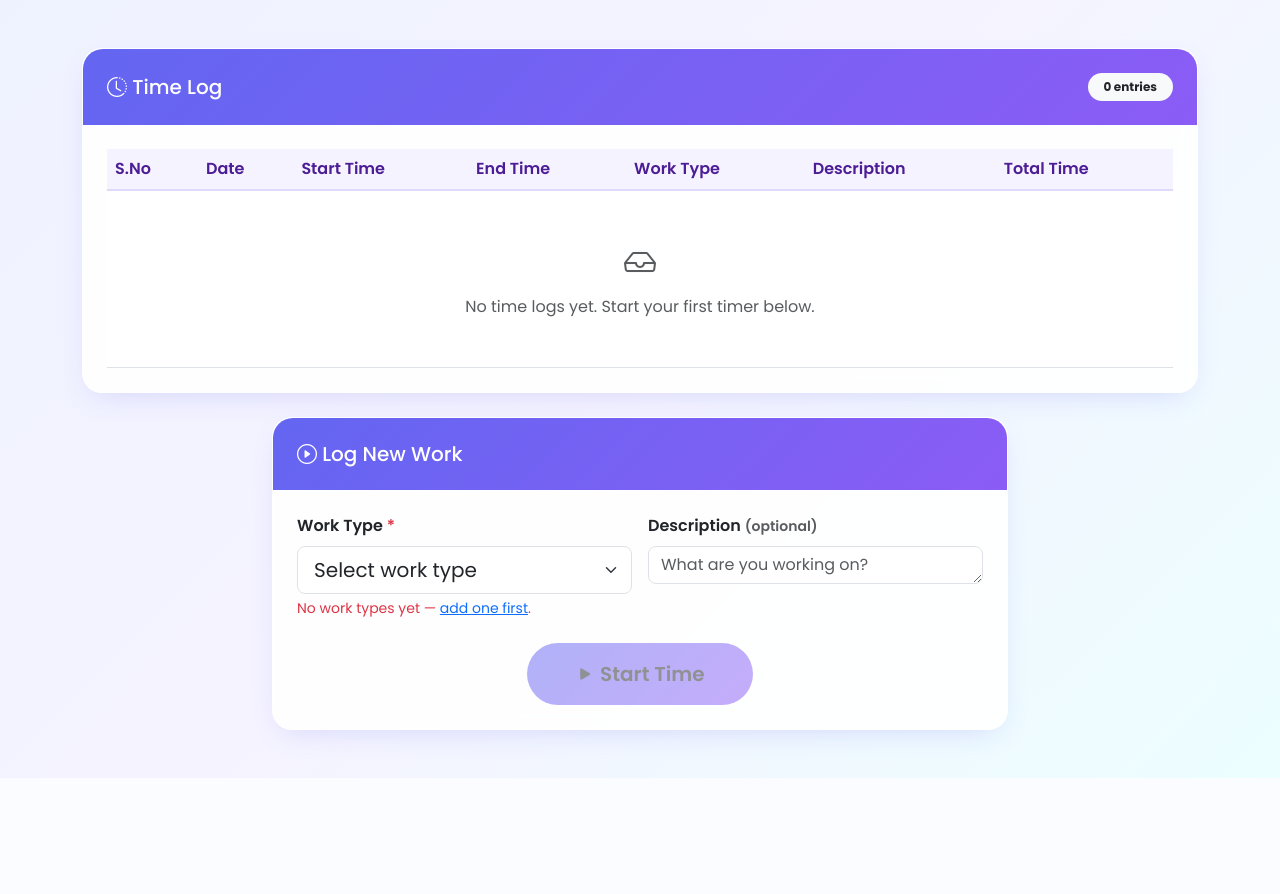
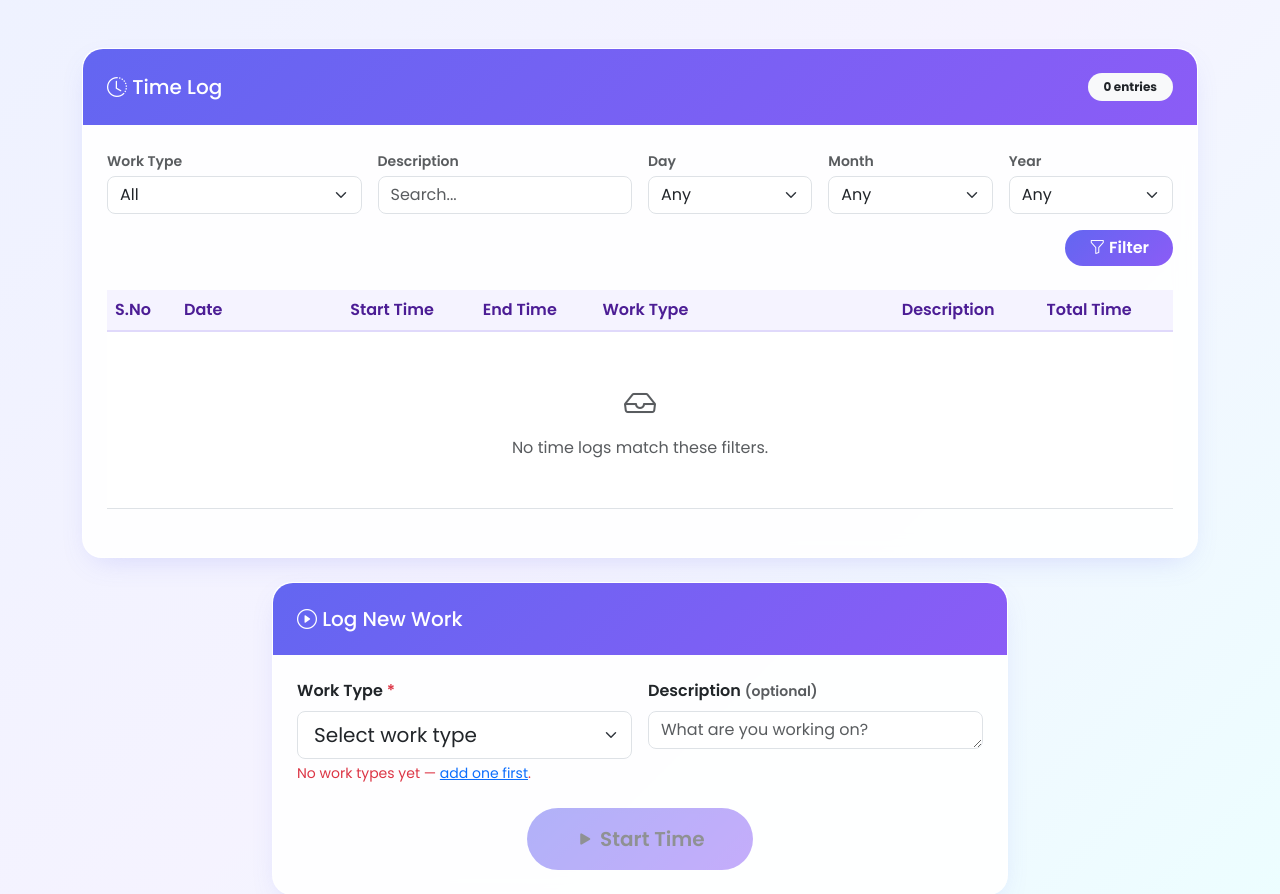
Before and after one commit to ravigurupackiyam/laravel-work-tracker, a Laravel app: page / in a window 1280 px wide. Shown: the part 79-973 px from the top of the page. Before the commit the page ends 857 px from the top, so only its background shows below. Run offline with Laravel 12, Linux system fonts and the light colour scheme; data that the repository does not hold is empty; some libraries are stand-ins or nearby versions.

Commit message:
added pagination and filters

```diff
--- a/app/Http/Controllers/TimeLogController.php
+++ b/app/Http/Controllers/TimeLogController.php
@@ -5,24 +5,50 @@ namespace App\Http\Controllers;
 use App\Models\TimeLog;
 use App\Models\WorkType;
 use Illuminate\Http\Request;
-use Illuminate\Support\Facades\Carbon;
+use Carbon\Carbon;
 
 class TimeLogController extends Controller
 {
-    public function index()
+    public function index(Request $request)
     {
-        $logs = TimeLog::with('workType')
+        $filters = $request->only(['work_type_id', 'description', 'day', 'month', 'year']);
+
+        $query = TimeLog::with('workType')
             ->whereNotNull('end_time')
+            ->when($filters['work_type_id'] ?? null, function ($q, $workTypeId) {
+                $q->where('work_type_id', $workTypeId);
+            })
+            ->when($filters['description'] ?? null, function ($q, $description) {
+                $q->where('description', 'like', '%' . $description . '%');
+            })
+            ->when($filters['day'] ?? null, function ($q, $day) {
+                $q->whereDay('date', $day);
+            })
+            ->when($filters['month'] ?? null, function ($q, $month) {
+                $q->whereMonth('date', $month);
+            })
+            ->when($filters['year'] ?? null, function ($q, $year) {
+                $q->whereYear('date', $year);
+            })
             ->orderByDesc('date')
-            ->orderByDesc('start_time')
-            ->get();
+            ->orderByDesc('start_time');
+
+        // Sum total time across the *entire filtered set*, not just the current page
+        $totalSeconds = (clone $query)->sum('total_seconds');
+
+        $logs = $query->paginate(10)->withQueryString();
 
         // Is there a timer currently running? (started but not ended yet)
         $activeLog = TimeLog::with('workType')->whereNull('end_time')->latest('start_time')->first();
 
         $workTypes = WorkType::orderBy('name')->get();
 
-        return view('timelogs.index', compact('logs', 'activeLog', 'workTypes'));
+        // Years available in the data, for the year filter dropdown
+        $years = TimeLog::selectRaw('DISTINCT YEAR(date) as year')
+            ->orderByDesc('year')
+            ->pluck('year');
+
+        return view('timelogs.index', compact('logs', 'activeLog', 'workTypes', 'filters', 'totalSeconds', 'years'));
     }
 
     // Called via AJAX when "Start Time" is clicked
--- a/app/Models/TimeLog.php
+++ b/app/Models/TimeLog.php
@@ -38,14 +38,20 @@ class TimeLog extends Model
     // Formatted "HH:MM:SS" for the Total Time column
     public function getTotalTimeFormattedAttribute(): string
     {
-        if (is_null($this->total_seconds)) {
+        return self::formatSeconds($this->total_seconds);
+    }
+
+    // Reusable formatter, e.g. for the grand-total row under the table
+    public static function formatSeconds(?int $seconds): string
+    {
+        if (is_null($seconds)) {
             return '-';
         }
 
-        $hours = intdiv($this->total_seconds, 3600);
-        $minutes = intdiv($this->total_seconds % 3600, 60);
-        $seconds = $this->total_seconds % 60;
+        $hours = intdiv($seconds, 3600);
+        $minutes = intdiv($seconds % 3600, 60);
+        $secs = $seconds % 60;
 
-        return sprintf('%02d:%02d:%02d', $hours, $minutes, $seconds);
+        return sprintf('%02d:%02d:%02d', $hours, $minutes, $secs);
     }
 }
--- a/config/app.php
+++ b/config/app.php
@@ -65,7 +65,7 @@ return [
     |
     */
 
-    'timezone' => 'UTC',
+    'timezone' => 'Asia/Kolkata',
 
     /*
     |--------------------------------------------------------------------------
--- a/resources/views/timelogs/index.blade.php
+++ b/resources/views/timelogs/index.blade.php
@@ -8,18 +8,81 @@
         <div class="glass-card">
             <div class="card-header-gradient p-3 p-md-4 d-flex align-items-center justify-content-between">
                 <h5 class="mb-0"><i class="bi bi-clock-history"></i> Time Log</h5>
-                <span class="badge bg-light text-dark rounded-pill px-3 py-2">{{ $logs->count() }} entries</span>
+                <span class="badge bg-light text-dark rounded-pill px-3 py-2">{{ $logs->total() }} entries</span>
             </div>
             <div class="card-body p-2 p-md-4">
+
+                <!-- Filters -->
+                <form action="{{ route('timelogs.index') }}" method="GET" class="row g-2 g-md-3 mb-4">
+                    <div class="col-6 col-md-3">
+                        <label class="form-label small fw-semibold text-muted mb-1">Work Type</label>
+                        <select name="work_type_id" class="form-select rounded-3">
+                            <option value="">All</option>
+                            @foreach ($workTypes as $type)
+                                <option value="{{ $type->id }}" @selected(($filters['work_type_id'] ?? '') == $type->id)>
+                                    {{ $type->name }}
+                                </option>
+                            @endforeach
+                        </select>
+                    </div>
+
+                    <div class="col-6 col-md-3">
+                        <label class="form-label small fw-semibold text-muted mb-1">Description</label>
+                        <input type="text" name="description" value="{{ $filters['description'] ?? '' }}"
+                               class="form-control rounded-3" placeholder="Search...">
+                    </div>
+
+                    <div class="col-4 col-md-2">
+                        <label class="form-label small fw-semibold text-muted mb-1">Day</label>
+                        <select name="day" class="form-select rounded-3">
+                            <option value="">Any</option>
+                            @for ($d = 1; $d <= 31; $d++)
+                                <option value="{{ $d }}" @selected(($filters['day'] ?? '') == $d)>{{ $d }}</option>
+                            @endfor
+                        </select>
+                    </div>
+
+                    <div class="col-4 col-md-2">
+                        <label class="form-label small fw-semibold text-muted mb-1">Month</label>
+                        <select name="month" class="form-select rounded-3">
+                            <option value="">Any</option>
+                            @foreach (['1'=>'Jan','2'=>'Feb','3'=>'Mar','4'=>'Apr','5'=>'May','6'=>'Jun','7'=>'Jul','8'=>'Aug','9'=>'Sep','10'=>'Oct','11'=>'Nov','12'=>'Dec'] as $num => $name)
+                                <option value="{{ $num }}" @selected(($filters['month'] ?? '') == $num)>{{ $name }}</option>
+                            @endforeach
+                        </select>
+                    </div>
+
+                    <div class="col-4 col-md-2">
+                        <label class="form-label small fw-semibold text-muted mb-1">Year</label>
+                        <select name="year" class="form-select rounded-3">
+                            <option value="">Any</option>
+                            @foreach ($years as $year)
+                                <option value="{{ $year }}" @selected(($filters['year'] ?? '') == $year)>{{ $year }}</option>
+                            @endforeach
+                        </select>
+                    </div>
+
+                    <div class="col-12 d-flex gap-2 justify-content-md-end">
+                        <button type="submit" class="btn btn-gradient rounded-pill px-4">
+                            <i class="bi bi-funnel"></i> Filter
+                        </button>
+                        @if (array_filter($filters))
+                            <a href="{{ route('timelogs.index') }}" class="btn btn-outline-secondary rounded-pill px-4">
+                                <i class="bi bi-x-lg"></i> Clear
+                            </a>
+                        @endif
+                    </div>
+                </form>
+
                 <div class="table-responsive">
                     <table class="table table-hover align-middle mb-0">
                         <thead class="table-head-brand">
                             <tr>
                                 <th>S.No</th>
-                                <th>Date</th>
+                                <th style="min-width: 125px;">Date</th>
                                 <th>Start Time</th>
                                 <th>End Time</th>
-                                <th>Work Type</th>
+                                <th style="min-width: 225px;">Work Type</th>
                                 <th>Description</th>
                                 <th>Total Time</th>
                             </tr>
@@ -27,11 +90,11 @@
                         <tbody>
                             @forelse ($logs as $log)
                                 <tr>
-                                    <td>{{ $loop->iteration }}</td>
-                                    <td>{{ $log->date->format('d M Y') }}</td>
+                                    <td>{{ $logs->firstItem() + $loop->index }}</td>
+                                    <td style="min-width: 125px;">{{ $log->date->format('d M Y') }}</td>
                                     <td>{{ $log->start_time->format('h:i A') }}</td>
                                     <td>{{ $log->end_time?->format('h:i A') ?? '-' }}</td>
-                                    <td><span class="badge-worktype">{{ $log->workType->name }}</span></td>
+                                    <td style="min-width: 225px;"><span class="badge-worktype">{{ $log->workType->name }}</span></td>
                                     <td class="text-muted">{{ $log->description ?: '-' }}</td>
                                     <td class="fw-semibold">{{ $log->total_time_formatted }}</td>
                                 </tr>
@@ -39,12 +102,25 @@
                                 <tr>
                                     <td colspan="7" class="text-center text-muted py-5">
                                         <i class="bi bi-inbox fs-2 d-block mb-2"></i>
-                                        No time logs yet. Start your first timer below.
+                                        No time logs match these filters.
                                     </td>
                                 </tr>
                             @endforelse
                         </tbody>
                     </table>
+                </div>
+
+                @if ($logs->isNotEmpty())
+                    <div class="d-flex justify-content-end mt-3">
+                        <div class="px-4 py-2 rounded-pill" style="background: #f5f3ff;">
+                            <span class="text-muted small fw-semibold me-2">Total Time (filtered):</span>
+                            <span class="fw-bold text-primary">{{ \App\Models\TimeLog::formatSeconds($totalSeconds) }}</span>
+                        </div>
+                    </div>
+                @endif
+
+                <div class="mt-4 d-flex justify-content-center">
+                    {{ $logs->links('pagination::bootstrap-5') }}
                 </div>
             </div>
         </div>
```
